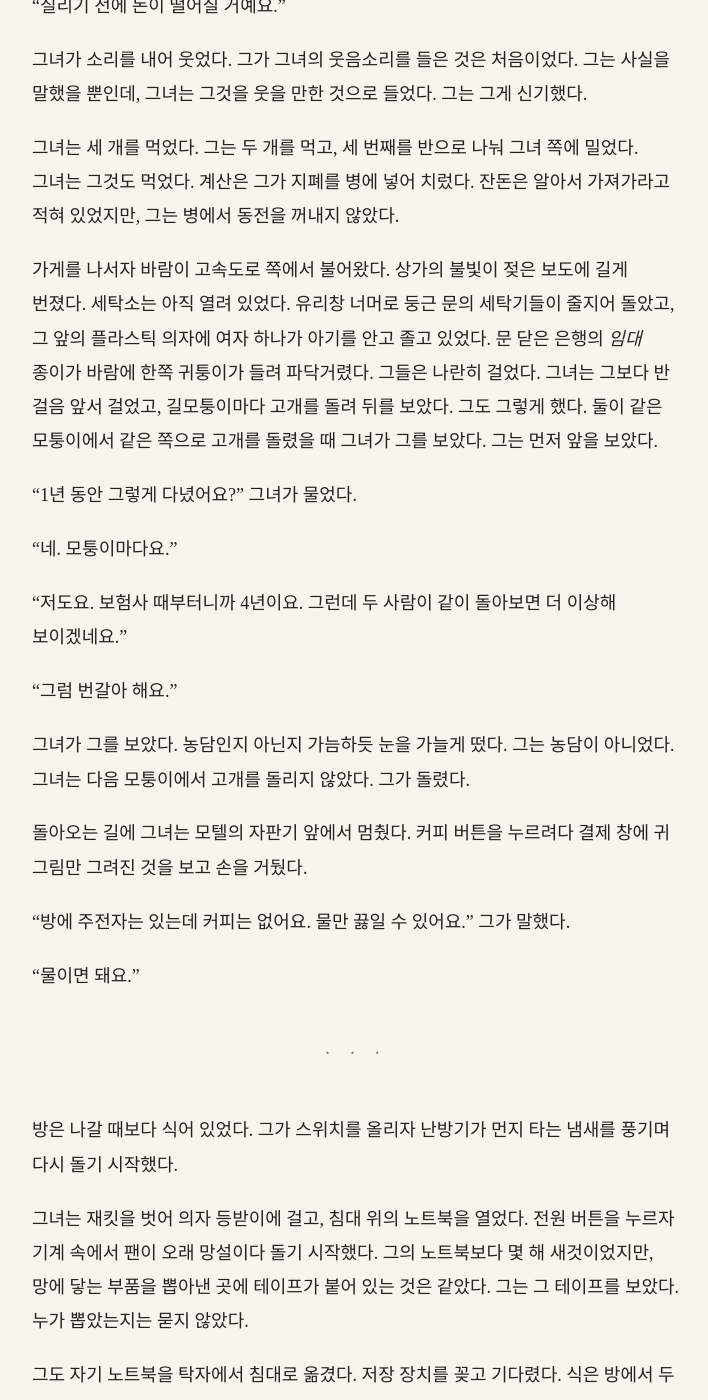
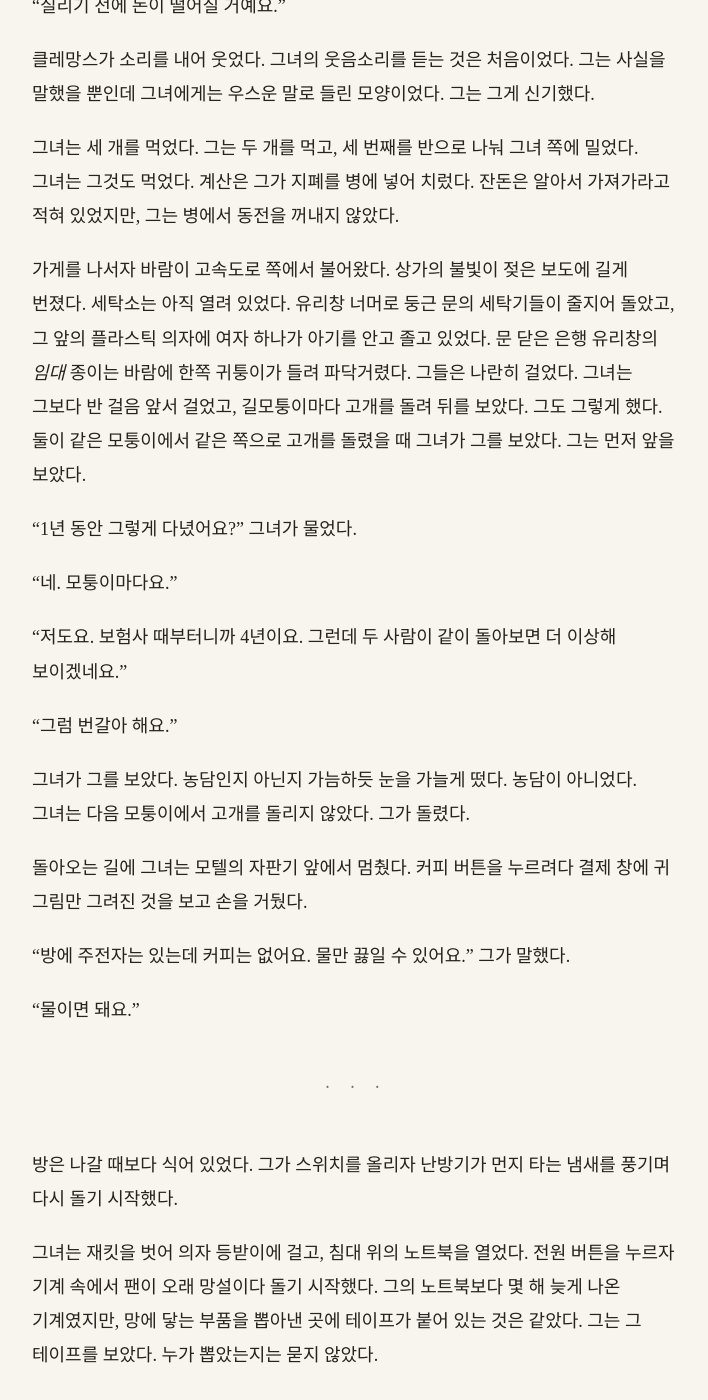
Before and after one commit to kangkkang/writer_s1_public, a Jekyll site: the page built from vol1/028.md, in a window 1280 px wide and 1400 px high, scrolled down 1564 px. Shown: the whole window, without its empty margins (284-992 px from the left). Built offline with Jekyll 4.4.1, drawn with Linux system fonts in a browser that asks for light colours; our own code applies the rules of GitHub Pages for plain Markdown files; some of the changed text lies outside the part shown.

Commit message:
Update from https://github.com/kangkkang/writer_s1/commit/e80e1e54e06d2e5d9d78133f1332cf2705bb4845

```diff
--- a/vol1/028.md
+++ b/vol1/028.md
@@ -12,7 +12,7 @@
 
 소년의 눈이 클레망스에게 갔다가 그에게 돌아왔다. 무언가를 묻고 싶어 하는 눈치였다. 묻지 않고 철판 쪽으로 돌아섰다.
 
-계산대 옆의 보온장에는 타코 말고도 기름이 밴 종이봉투들이 쌓여 있었다. 둑 위의 상하차장에서 내려온 사람들이 봉투째 사 가는 것이었다. 두꺼운 피를 지져 만든 만두라고, 나흘 전 소년이 말했다. 트럭커 피에로기. 이 동네의 할머니들이 고향에서 가져온 만두를 고속도로 출구마다 서 있던 트럭 휴게소들이 손에 들고 먹기 좋게 바꿔 판 것이 시작이라고 했다. 트럭에서 운전석이 빠진 뒤에도 이름은 그대로 남았다. 피는 크래커처럼 딱딱하게 부서졌고, 식어도 기름이 하얗게 굳지 않았다. 그는 그것을 한 번 먹어 보고 다시 사지 않았다.
+계산대 옆의 보온장에는 타코 말고도 기름이 밴 종이봉투들이 쌓여 있었다. 둑 위의 상하차장에서 내려온 사람들이 봉투째 사 가는 것이었다. 두꺼운 피를 지져 만든 만두라고, 나흘 전 소년이 말했다. 트럭커 피에로기. 이 동네의 할머니들이 고향에서 가져온 만두를 고속도로 출구마다 있던 트럭 휴게소에서 손에 들고 먹기 좋게 바꿔 판 것이 시작이라고 했다. 트럭 운전석에서 사람이 빠진 뒤에도 이름은 그대로 남았다. 피는 크래커처럼 딱딱하게 부서졌고, 식어도 기름이 하얗게 굳지 않았다. 그는 그것을 한 번 먹어 보고 다시 사지 않았다.
 
 그들은 창가의 높은 탁자에 섰다. 의자가 없는 탁자였다. 그녀는 까진 손바닥을 냅킨으로 감싸 쥐고 있었다. 재킷 깃을 턱까지 세워 두었는데, 고개를 숙일 때마다 그 아래로 붉은 줄이 보였다. 턱 밑에서 귀 쪽으로, 소매가 긁고 간 곳이었다. 그는 왼쪽 어깨를 조금 내린 채 섰다. 창밖으로 역의 승강장과 눈 덮인 철길이 보였다. 해는 이미 졌고, 고속도로 둑 위로 트럭의 전조등이 하나씩 지나갔다.
 
@@ -26,11 +26,11 @@
 
 "질리기 전에 돈이 떨어질 거예요."
 
-그녀가 소리를 내어 웃었다. 그가 그녀의 웃음소리를 들은 것은 처음이었다. 그는 사실을 말했을 뿐인데, 그녀는 그것을 웃을 만한 것으로 들었다. 그는 그게 신기했다.
+클레망스가 소리를 내어 웃었다. 그녀의 웃음소리를 듣는 것은 처음이었다. 그는 사실을 말했을 뿐인데 그녀에게는 우스운 말로 들린 모양이었다. 그는 그게 신기했다.
 
 그녀는 세 개를 먹었다. 그는 두 개를 먹고, 세 번째를 반으로 나눠 그녀 쪽에 밀었다. 그녀는 그것도 먹었다. 계산은 그가 지폐를 병에 넣어 치렀다. 잔돈은 알아서 가져가라고 적혀 있었지만, 그는 병에서 동전을 꺼내지 않았다.
 
-가게를 나서자 바람이 고속도로 쪽에서 불어왔다. 상가의 불빛이 젖은 보도에 길게 번졌다. 세탁소는 아직 열려 있었다. 유리창 너머로 둥근 문의 세탁기들이 줄지어 돌았고, 그 앞의 플라스틱 의자에 여자 하나가 아기를 안고 졸고 있었다. 문 닫은 은행의 *임대* 종이가 바람에 한쪽 귀퉁이가 들려 파닥거렸다. 그들은 나란히 걸었다. 그녀는 그보다 반 걸음 앞서 걸었고, 길모퉁이마다 고개를 돌려 뒤를 보았다. 그도 그렇게 했다. 둘이 같은 모퉁이에서 같은 쪽으로 고개를 돌렸을 때 그녀가 그를 보았다. 그는 먼저 앞을 보았다.
+가게를 나서자 바람이 고속도로 쪽에서 불어왔다. 상가의 불빛이 젖은 보도에 길게 번졌다. 세탁소는 아직 열려 있었다. 유리창 너머로 둥근 문의 세탁기들이 줄지어 돌았고, 그 앞의 플라스틱 의자에 여자 하나가 아기를 안고 졸고 있었다. 문 닫은 은행 유리창의 *임대* 종이는 바람에 한쪽 귀퉁이가 들려 파닥거렸다. 그들은 나란히 걸었다. 그녀는 그보다 반 걸음 앞서 걸었고, 길모퉁이마다 고개를 돌려 뒤를 보았다. 그도 그렇게 했다. 둘이 같은 모퉁이에서 같은 쪽으로 고개를 돌렸을 때 그녀가 그를 보았다. 그는 먼저 앞을 보았다.
 
 "1년 동안 그렇게 다녔어요?" 그녀가 물었다.
 
@@ -40,7 +40,7 @@
 
 "그럼 번갈아 해요."
 
-그녀가 그를 보았다. 농담인지 아닌지 가늠하듯 눈을 가늘게 떴다. 그는 농담이 아니었다. 그녀는 다음 모퉁이에서 고개를 돌리지 않았다. 그가 돌렸다.
+그녀가 그를 보았다. 농담인지 아닌지 가늠하듯 눈을 가늘게 떴다. 농담이 아니었다. 그녀는 다음 모퉁이에서 고개를 돌리지 않았다. 그가 돌렸다.
 
 돌아오는 길에 그녀는 모텔의 자판기 앞에서 멈췄다. 커피 버튼을 누르려다 결제 창에 귀 그림만 그려진 것을 보고 손을 거뒀다.
 
@@ -52,7 +52,7 @@
 
 방은 나갈 때보다 식어 있었다. 그가 스위치를 올리자 난방기가 먼지 타는 냄새를 풍기며 다시 돌기 시작했다.
 
-그녀는 재킷을 벗어 의자 등받이에 걸고, 침대 위의 노트북을 열었다. 전원 버튼을 누르자 기계 속에서 팬이 오래 망설이다 돌기 시작했다. 그의 노트북보다 몇 해 새것이었지만, 망에 닿는 부품을 뽑아낸 곳에 테이프가 붙어 있는 것은 같았다. 그는 그 테이프를 보았다. 누가 뽑았는지는 묻지 않았다.
+그녀는 재킷을 벗어 의자 등받이에 걸고, 침대 위의 노트북을 열었다. 전원 버튼을 누르자 기계 속에서 팬이 오래 망설이다 돌기 시작했다. 그의 노트북보다 몇 해 늦게 나온 기계였지만, 망에 닿는 부품을 뽑아낸 곳에 테이프가 붙어 있는 것은 같았다. 그는 그 테이프를 보았다. 누가 뽑았는지는 묻지 않았다.
 
 그도 자기 노트북을 탁자에서 침대로 옮겼다. 저장 장치를 꽂고 기다렸다. 식은 방에서 두 기계의 팬 소리가 겹쳐 유난히 크게 들렸다. 그는 기다리는 동안 손가락으로 무릎을 두드렸다. 그녀가 그 손가락을 보았다. 그는 두드리기를 멈췄다.
 
@@ -88,7 +88,7 @@
 
 화면 위로 밤새 잰 몸의 신호들이 가는 선이 되어 가로로 길게 흘렀다. 뇌파 몇 갈래, 눈의 움직임, 턱의 근육, 심장, 숨이었다. 밤 동안 선들은 굵어졌다가 가늘어졌다가, 빨라졌다가 느려졌다. 그리고 어느 지점에서 거의 한꺼번에 평평해졌다.
 
-그는 선이 평평해지는 첫 칸을 찾았다. 기록은 그 칸의 시각을 초까지 적어 두었다.
+그는 선이 평평해지는 첫 칸을 찾았다. 기록에는 그 칸의 시각이 초까지 찍혀 있었다.
 
 첫 기록은 파리, 3시 41분 17초였다. 메모지와 같았다.
 
@@ -100,7 +100,7 @@
 
 셋째 줄쯤에서 그는 알았다. 그는 셈을 하는 것이 아니라 이름을 하나씩 확인하고 있었다.
 
-기록과 시각이 맞을 때마다 그는 메모지의 그 줄 옆에 연필로 작은 점을 하나씩 찍었다. 셋째 줄에도, 넷째 줄에도 점이 찍혔다. 그녀는 줄마다 한 마디씩을 보탰다. 이름일 때도 있었고, 이름 대신 다른 것일 때도 있었다. 서울의 딸은 엄마 이름을 써도 된다고 했다. 오사카의 남자에게도 메모지가 있었는데, 그녀가 너무 늦게 물었다. 루앙의 남자는 고등학교에서 서른 해 동안 수학을 가르쳤고, 수업 준비 공책의 모눈 위에 그렸다. 그녀가 그것을 말할 때마다 그는 연필을 잠깐 멈췄다가 점을 찍었다. 그녀는 침대 반대편 끝에 앉아 그를 보지 않았다. 창 쪽을 보고 있었다. 그러나 그가 점을 찍을 때마다 그녀의 어깨가 아주 조금씩 내려갔다.
+기록과 시각이 맞을 때마다 그는 메모지의 그 줄 옆에 연필로 작은 점을 하나씩 찍었다. 셋째 줄에도, 넷째 줄에도 점이 찍혔다. 그녀는 줄마다 한 마디씩을 보탰다. 이름일 때도 있었고, 이름 대신 다른 것일 때도 있었다. 서울 사망자의 딸은 엄마 이름을 써도 된다고 했다. 오사카의 남자에게도 메모지가 있었는데, 그녀가 물었을 때는 유족이 이미 치운 뒤였다. 루앙의 남자는 고등학교에서 서른 해 동안 수학을 가르쳤고, 그 선들을 수업 준비 공책의 모눈 위에 그렸다. 그녀가 그것을 말할 때마다 그는 연필을 잠깐 멈췄다가 점을 찍었다. 그녀는 침대 반대편 끝에 앉아 그를 보지 않았다. 창 쪽을 보고 있었다. 그러나 그가 점을 찍을 때마다 그녀의 어깨가 아주 조금씩 내려갔다.
 
 열한 번째 줄에서 그는 연필을 멈췄다. 기록의 시각은 메모지보다 1초 빨랐다.
 
@@ -174,7 +174,7 @@
 
 "열세 번째부터 다시 읽을게요."
 
-스물두 줄을 다 맞춘 것은 새벽 1시가 다 되어서였다.
+스물두 줄을 모두 맞춘 것은 새벽 1시가 다 되어서였다.
 
 스물둘 모두, 그 초 안에 끊김과 붕괴와 신호가 있었다.
 
@@ -196,13 +196,13 @@
 
 그녀는 예상했다는 듯 고개를 끄덕였다. 그러나 종이를 거두지 않았다.
 
-"이 사람은 자다가 죽지 않았어요." 그녀가 말했다.
+"이 사람은 자다가 죽은 게 아니에요." 그녀가 말했다.
 
 그가 고개를 들었다.
 
 "그 사람은 제 앞에서, 깨어 있는 채로 죽었어요. 새벽 5시에 공원에서 만나기로 했거든요. 사흘째 잠을 못 잤다고 했어요. 그 시각은 녹음기가 적은 거예요. 그 사람 목소리가 끊긴 시각이요." 그녀가 말했다.
 
-그는 그 종이에서 눈을 떼지 못했다. 그의 목록은 잠든 채 끊긴 사람들의 것이었다. 깨어 있던 사람의 초가 들어갈 자리는 거기 없었다.
+그는 그 종이에서 눈을 떼지 못했다. 그의 목록은 잠든 채 끊긴 사람들의 것이었다. 깨어 있다 숨진 사람의 시각이 들어갈 자리는 거기 없었다.
 
 그는 그 종이를 메모지 옆에 그대로 두었다. 그리고 메모지 맨 아래에 스물셋째 줄로 날짜와 장소와 초를 옮겨 적었다. 점을 찍을 칸 둘은 비워 두었다.
 
@@ -222,9 +222,9 @@
 
 곧은 선들이 있었다. 곧은 선끼리 만나는 곳에서 꺾인 선이 있었다. 둥근 것은 없었다.
 
-그는 사진 하나를 크게 띄웠다. 화면 구석에 손가락이 가리키는 곳의 가로 세로 칸 수가 숫자로 떴다. 그는 한 선의 두 끝을 짚었다. 가로로 몇 칸을 갈 때 세로로 몇 칸이 오르는지를 셌다. 두 숫자를 계산기로 나눴다. 그다음 선, 그다음 사진으로 넘어갔다.
+그는 사진 하나를 크게 띄웠다. 화면 구석에 화살표가 놓인 자리의 가로 세로 칸 수가 숫자로 떴다. 그는 화살표로 한 선의 두 끝을 짚었다. 가로로 몇 칸을 갈 때 세로로 몇 칸이 오르는지를 셌다. 두 숫자를 계산기로 나눴다. 그다음 선, 그다음 사진으로 넘어갔다.
 
-손으로 그린 선이라, 둘째 자리까지만 흔들리지 않았다.
+손으로 그린 선이라, 소수점 아래 둘째 자리까지만 흔들리지 않았다.
 
 그는 그 숫자들을 메모지 뒷면에 적었다. 그리고 그 옆에, 1년 동안 머릿속에 지니고 다닌 여섯 각도를 같은 방식으로 바꾼 숫자들을 적었다.
 
@@ -244,7 +244,7 @@
 
 "우연일 수는요? 사람들이 선을 긋다 보면 비슷한 각이 나올 수도 있잖아요."
 
-"각 하나는 그럴 수 있어요. 비는 아니에요." 그는 메모지의 숫자를 짚었다. 이번에는 말을 고르지 않았다. "넷이 같은 비로 맞아요. 그건 틀릴 수 없어요."
+"각 하나는 우연일 수 있어요. 비율은 아니에요." 그는 메모지의 숫자를 짚었다. 이번에는 말을 고르지 않았다. "넷이 같은 비율로 맞아요. 그건 우연일 수 없어요."
 
 "끌려갔다고요? 자는 사람 머릿속이, 기계 쪽으로요?" 그녀가 그를 똑바로 보았다. "그게 가능해요?"
 
@@ -288,11 +288,11 @@
 
 그가 턱을 쓸었다. 손바닥에 자란 수염이 까슬하게 걸렸다. "회사가 만든 건 프로메테우스예요. 저도 거기서 9년을 일했고요. 하지만 이런 통로가 언제부터 생겼는지는 모르겠어요."
 
-"손목을 짚는 그 사람들은 1년 전부터라고 했죠? 정확히 언제부터예요?" 그녀가 물었다.
+"손목을 짚는 그 사람들이 따라붙은 게 1년 전부터라고 했죠? 정확히 언제부터예요?" 그녀가 물었다.
 
 "제가 이걸 들여다보기 시작한 다음 날부터요. 그러니까 이거하고 상관이 있는 건 거의 확실해요. 알아서 오는 건지, 시켜서 오는 건지는 모르겠지만요."
 
-그녀는 그 말을 수첩에 적었다. 오늘 밤 그녀가 수첩에 적은 첫 줄이었다. 맞은편에서 보느라 글씨가 거꾸로였지만 그는 읽을 수 있었다. *손목을 짚는 사람들 — 그가 이것을 들여다보기 시작한 다음 날부터 왔다.*
+그녀는 그 말을 수첩에 적었다. 오늘 밤 그녀가 수첩에 적은 첫 줄이었다. 맞은편에서 보느라 글씨가 거꾸로였고 프랑스어였지만, 방금 자기가 한 말이라 그는 알아볼 수 있었다. *손목을 짚는 사람들 — 그가 이것을 들여다보기 시작한 다음 날부터 왔다.*
 
 ---
 
@@ -312,7 +312,7 @@
 
 "그래도 수억 명이 초까지 맞춰 자지는 않잖아요. 다들 조금씩은 어긋나 있을 거고요."
 
-두드림이 멎었다. 둑 위로 트럭 한 대가 지나가는 소리만 남았다.
+탁자를 두드리던 손가락이 멎었다. 둑 위로 트럭 한 대가 지나가는 소리만 남았다.
 
 "그래서 밴드가 있는 거예요. 더 잘 자게 해 준다는 그 밴드가 리듬을 맞춰 줘요. 지금 이 시각에도 수억 명의 잠이 그 리듬으로 프로메테우스에 들어가고 있어요. 제 계산이 맞으면, 그 리듬이 그 무늬 쪽으로 쌓여요."
 
@@ -372,11 +372,11 @@
 
 그 아래는 비워 두었다. 적을 사람이 떠오르지 않았다. 그녀의 신문조차 그녀의 기사를 싣지 못하고 있었다. 기사 서른두 장을 한 장도 싣지 못했다고 그녀는 창가에서 말했다. 그 줄 끝에 그는 물음표를 하나 그렸다. 물음표가 종이 위의 노란빛 밖으로 조금 비어져 나갔다.
 
-해야 할 일은 다섯 줄이었다. 그는 연필을 창턱에 내려놓았다. 아침에 그녀가 볼 수 있게 종이는 접지 않았다. 볼 수 있게 두는 것이 그에게는 처음이었다. 1년 동안 그는 그 혼자 읽으려고 적었다.
+해야 할 일은 다섯 줄이었다. 그는 연필을 창턱에 내려놓았다. 아침에 그녀가 볼 수 있게 종이는 접지 않았다. 남이 볼 수 있게 두는 것은 처음이었다. 1년 동안은 혼자 읽으려고만 적었다.
 
 등 뒤에서 그녀의 숨소리가 들렸다. 1년 동안 그는 남이 자는 소리를 들으며 깨어 있었던 적이 없었다. 피닉스의 창고방에서는 환기구가 숨을 쉬었고, 델타의 배에서는 물이 숨을 쉬었다. 그 어느 것도 사람의 숨은 아니었다. 사람의 숨은 달랐다. 고르지 않았다. 몇 번은 길었고, 한 번은 짧게 끊겼다가 다시 이어졌다. 그녀는 꿈을 꾸는지 외투 속에서 손가락을 한 번 움직였다.
 
-수억 명이 지금 이렇게 자고 있을 것이었다. 지구의 이쪽 반이 밤이었다. 그 숨들이 밴드를 지나 같은 리듬으로 맞춰지고 있을 것이었다. 그는 이 방의 숨 하나를 들었다. 그녀의 이마에는 밴드가 없었다. 그 숨은 누구에게도 맞춰지지 않았다. 몇 번은 길고 한 번은 짧았다.
+수억 명이 지금 이렇게 자고 있을 터였다. 지구의 이쪽 반이 밤이었다. 그 숨들이 밴드를 지나 같은 리듬으로 맞춰지고 있을 것이다. 그는 이 방의 숨 하나를 들었다. 그녀의 이마에는 밴드가 없었다. 그 숨은 누구에게도 맞춰지지 않았다. 몇 번은 길고 한 번은 짧았다.
 
 그는 커튼을 닫지 않았다. 앉아 있던 의자를 소리 나지 않게 들어 창가로 옮겨, 거기 앉았다. 눈이 내리는 것을 보았다. 언제 눈을 감았는지 그는 나중에도 기억하지 못했다.
 
@@ -396,7 +396,7 @@
 
 가게까지는 걸어서 5분이었다. 밤새 눈이 발목까지 쌓였고, 그들보다 먼저 지나간 발자국은 없었다. 그는 몇 걸음마다 뒤를 보았다. 이번에는 그녀가 앞을 보았다. 그들은 그렇게 번갈아 걸었다.
 
-가게 안은 어젯밤보다 조용했다. 철판에 달걀 깨지는 소리가 났고, 계산대의 소년은 그를 보더니 묻지도 않고 두 개를 시켰다. 그리고 보온장에서 기름 밴 봉투 하나를 꺼내 그녀 쪽으로 밀었다. 트럭커 피에로기 둘이었다. "기차 타면 배고파요." 그녀가 지폐를 꺼내자 소년은 손을 저었다. 따뜻한 옥수수 반죽 안에 달걀과 감자와 매운 소시지가 들어 있었다. 그녀는 첫 입을 먹고 한동안 아무 말도 하지 않았다. 두 번째를 먹고 나서야 재킷 안주머니에서 수첩을 꺼냈다.
+가게 안은 어젯밤보다 조용했다. 철판에 달걀 깨지는 소리가 났고, 계산대의 소년은 그를 보더니 묻지도 않고 철판 쪽에 손가락 두 개를 들어 보였다. 그리고 보온장에서 기름 밴 봉투 하나를 꺼내 그녀 쪽으로 밀었다. 트럭커 피에로기 둘이었다. "기차 타면 배고파요." 그녀가 지폐를 꺼내자 소년은 손을 저었다. 곧 철판에서 아침 타코 둘이 나왔다. 따뜻한 옥수수 반죽 안에 달걀과 감자와 매운 소시지가 들어 있었다. 그녀는 첫 입을 먹고 한동안 아무 말도 하지 않았다. 두 번째를 먹고 나서야 재킷 안주머니에서 수첩을 꺼냈다.
 
 "보여 줄 게 하나 더 있어요." 그녀가 수첩을 펴 그 앞에 놓았다. 파리에서 수첩에 옮겨 그려 온 그래프였다. 달마다 점이 하나씩 찍혀 있었다. "헤일로를 쓰는 사람들끼리 모이는 팬 게시판이 있어요. 층이 오를 때마다 자랑하는 데예요. 거기 '멈춘 등정'이라는 방이 있는데, 높은 층까지 갔다가 갑자기 죽은 사람한테는 남색 고리를 달아 줘요. 그 남색 추모 글이 달마다 몇 개 올라오는지 센 거예요."
 
@@ -408,7 +408,7 @@
 
 무늬가 한 자리 더 정확해질 때마다, 그녀가 센 추모 글이 늘었다. 무늬가 오랫동안 셋째 자리에 머물던 해에는 추모 글도 거의 늘지 않았다. 무늬가 여섯째 자리에 닿은 해에 추모 글이 가장 많이 늘었다.
 
-두 사람 다 그것을 보았지만, 둘 중 누구도 그것을 말로 하지 않았다.
+두 사람 다 그것을 보았지만, 누구도 입 밖에 내지 않았다.
 
 그녀가 수첩을 덮었다. 수첩의 표지 귀퉁이가 손때에 둥글게 닳아 있었다. 그의 공책도 같은 곳이 닳아 있었다. 그 공책은 1년 전 그의 책상에서 사라졌다.
 
```
Also changed, not shown: other parts of vol1/028.md (+5 -5 lines).
